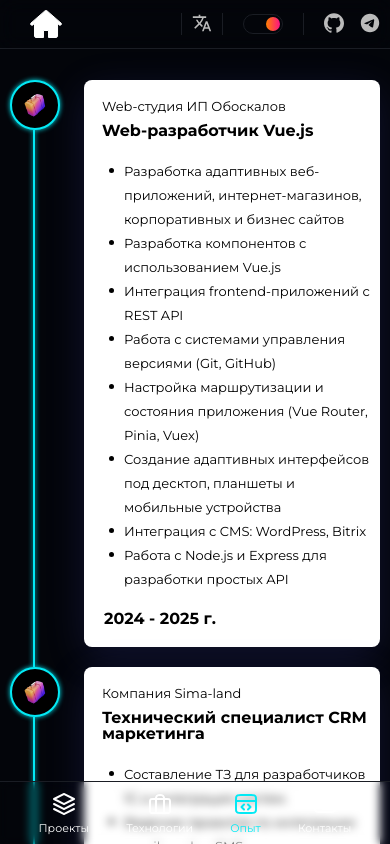
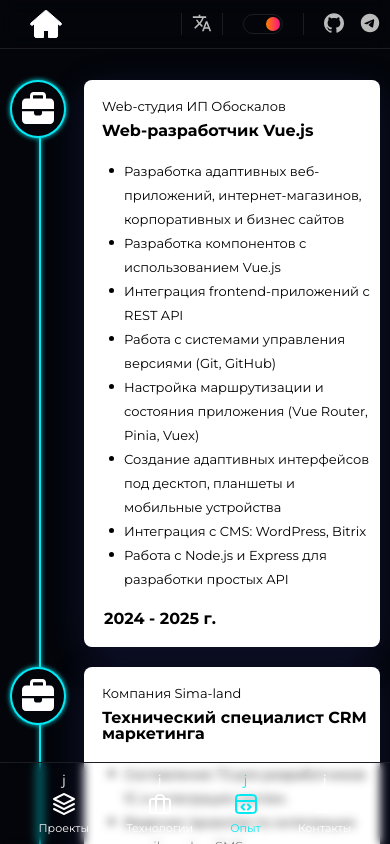
Before and after one commit to ron1ndev/ron1Code, a Vue app: page /Experience in a window 390 px wide. Shown: the top 844 px of the page. Built offline with nearby package versions, Linux system fonts and the light colour scheme.

Commit message:
fix style Ex.

```diff
--- a/src/components/mobile-menu/mobileMenu.vue
+++ b/src/components/mobile-menu/mobileMenu.vue
@@ -56,7 +56,7 @@ const menuLinks = [
   <nav class="header__menu-mobile menu-mobile">
     <ul class="menu-mobile__list">
         <li class="menu-mobile__item" :class="{'active':item.slug===currentRouter}" v-for="(item,index) in menuLinks" :key="index" @click="item.link?.()">
-            <div class="menu-mobile__icon" v-html="item.icon">
+            j<div class="menu-mobile__icon" v-html="item.icon">
               </div>
             <div class="menu-mobile__title">
               {{ $t(item.title) }}
--- a/src/views/experience/experience-item/experience-item.vue
+++ b/src/views/experience/experience-item/experience-item.vue
@@ -71,7 +71,9 @@ onUnmounted(()=>{
         </div>
         <div class="test">
             <div class="item-experience__img">
-                <img src="/public/ex.png" alt="icon">
+                <svg width="32" height="32" viewBox="0 0 32 32" fill="none" xmlns="http://www.w3.org/2000/svg">
+                    <path d="M11.5 3.2H20.5C20.775 3.2 21 3.44 21 3.73333V6.4H11V3.73333C11 3.44 11.225 3.2 11.5 3.2ZM8 3.73333V6.4H4C1.79375 6.4 0 8.31333 0 10.6667V17.0667H12H20H32V10.6667C32 8.31333 30.2062 6.4 28 6.4H24V3.73333C24 1.67333 22.4312 0 20.5 0H11.5C9.56875 0 8 1.67333 8 3.73333ZM32 19.2H20V21.3333C20 22.5133 19.1063 23.4667 18 23.4667H14C12.8938 23.4667 12 22.5133 12 21.3333V19.2H0V27.7333C0 30.0867 1.79375 32 4 32H28C30.2062 32 32 30.0867 32 27.7333V19.2Z" fill="currentColor"/>
+                </svg>
             </div>
     </div>
         <div class="item-experience__year" :class="{'item-experience__year-reverse': isReverse }">
--- a/src/views/experience/experience-item/style.scss
+++ b/src/views/experience/experience-item/style.scss
@@ -156,7 +156,7 @@ opacity: 1;
   left: 50%;
   transform: translate(-50%,0);
   z-index: -1;
-  transition: height 2s;
+  transition: height 1.2s;
 
   @media (max-width: $md2 + px) {
     left: 10%;
@@ -168,21 +168,21 @@ opacity: 1;
   content: '';
   display: inline-block;
   width: 2px;
-  height: calc(100% - 75px);
+  height: calc(100% - 64px);
   background-color: #03e9f4;
   box-shadow:0px 0px 5px 0px #03e9f4;
   position: absolute;
   top: 0;
   left: 50%;
-  transform: translate(-50%,75px);
+  transform: translate(-50%,64px);
   z-index: -1;
   @media (max-width: $md2 + px) {
-    left: 37px;
+    left: 32px;
   }
   @media (max-width: 500px) {
-    left: 24px;
-    height: calc(100% - 50px);
-    transform: translate(-50%,50px);
+    left: 30px;
+    height: calc(100% - 56px);
+    transform: translate(-50%,56px);
   }
 }
 .test.active{
@@ -198,19 +198,20 @@ opacity: 1;
   overflow: hidden;
   padding: 14px;
   border: 2px solid #03e9f4;
-  background-color: #03e9f4;
   box-shadow:0px 0px 5px 0px #03e9f4;
   transition: all 4s;
   border-radius: 50%;
   // background: linear-gradient(90deg, rgba(255,128,2,0.1) 0%, rgba(253,18,132,0.1) 100%);
   // margin-right: 24px;
+  background: var(--main-bg);
   position: relative;
-  background: #000;
   display: block;
   @media (max-width: 500px) {
     padding: 10px;
   }
-
+svg{
+  color: var(--main-text);
+}
 }
 .item-experience__img.active{
 opacity: 1;
```
